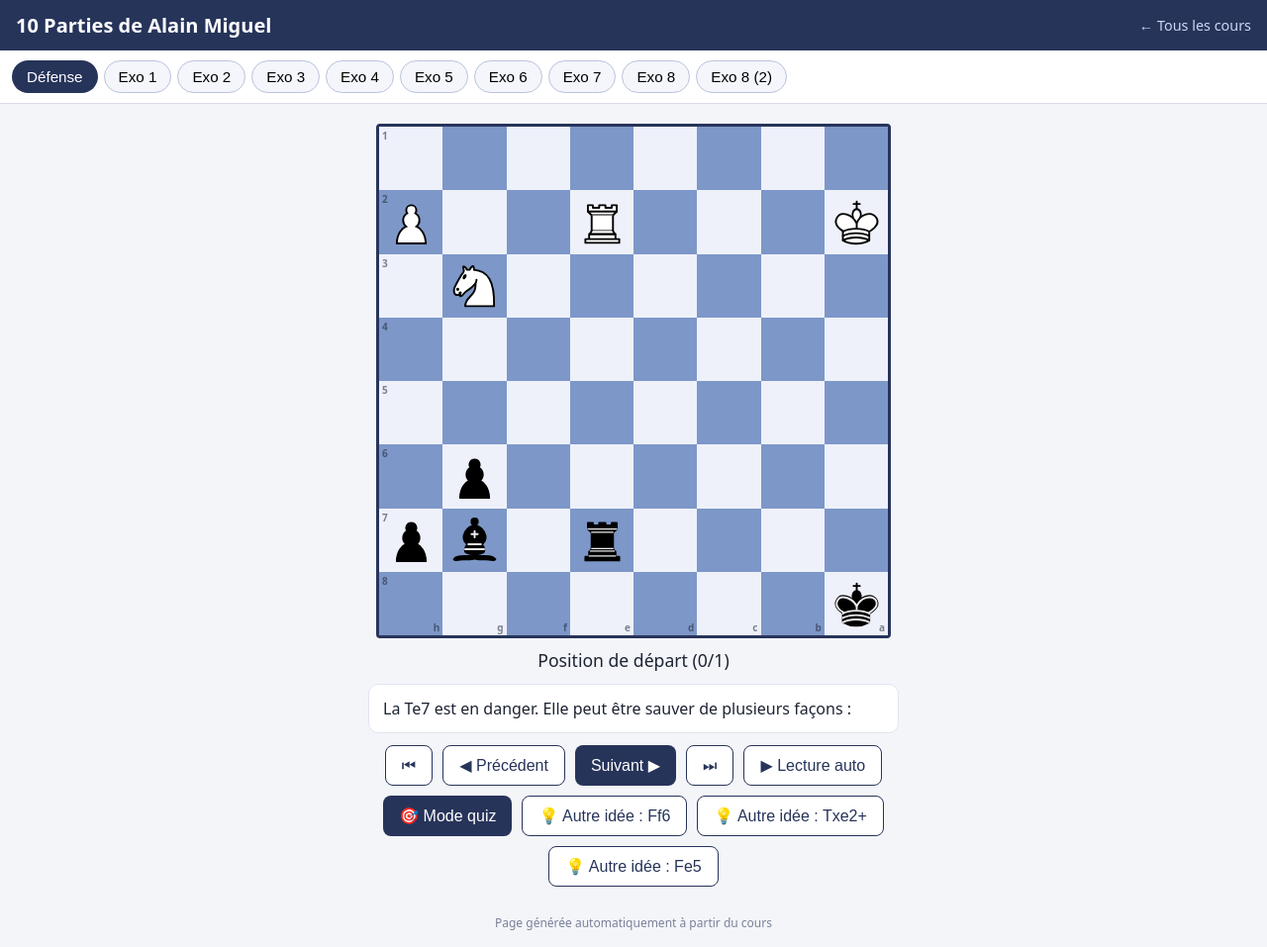
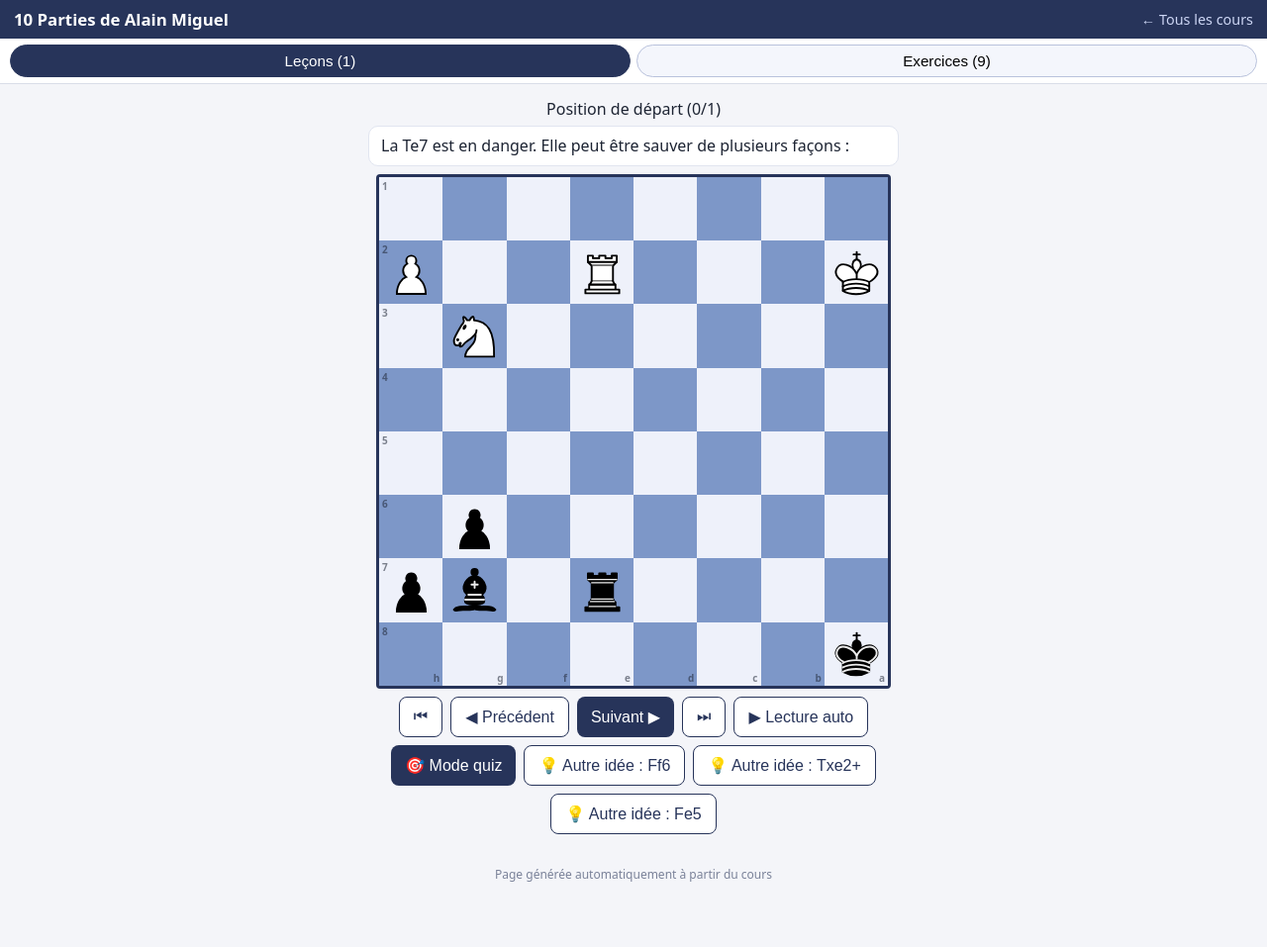
Before and after one commit to BatMillon/Visualisateur, a plain HTML site: page 10-parties-de-alain-miguel-3.html in a window 1280 px wide. Shown: the whole page at 99% size. After the commit the page ends 908 px from the top, so only its background shows below. Drawn offline with Linux system fonts and the light colour scheme.

Commit message:
Mise a jour 22/11/2026 15:44:32,11

```diff
--- a/10-parties-de-alain-miguel-3.html
+++ b/10-parties-de-alain-miguel-3.html
@@ -5,17 +5,20 @@
 :root{--light:#eef1fa;--dark:#7d97c8;--w:min(94vw,520px)}
 *{box-sizing:border-box}
 body{margin:0;font-family:system-ui,Segoe UI,Roboto,sans-serif;background:#f4f5f9;color:#1d2433}
-header{background:#27345a;color:#fff;padding:12px 16px;display:flex;justify-content:space-between;align-items:center;gap:10px}
-header h1{margin:0;font-size:1.25rem}header a{color:#cdd6f4;font-size:.9rem;text-decoration:none}
-#tabs{display:flex;gap:6px;flex-wrap:wrap;padding:10px 12px;background:#fff;border-bottom:1px solid #d9dde8;position:sticky;top:0;z-index:20}
-#tabs button{border:1px solid #b9c2dc;background:#f4f6fc;border-radius:18px;padding:7px 14px;font-size:.95rem;cursor:pointer}
+header{background:#27345a;color:#fff;padding:8px 14px;display:flex;justify-content:space-between;align-items:center;gap:10px}
+header h1{margin:0;font-size:1.05rem}header a{color:#cdd6f4;font-size:.9rem;text-decoration:none}
+#tabs{background:#fff;border-bottom:1px solid #d9dde8;padding:6px 10px}
+#grp{display:flex;gap:6px}
+#sub{display:flex;gap:6px;overflow-x:auto;white-space:nowrap;padding:6px 0 2px;-webkit-overflow-scrolling:touch}
+#tabs button{border:1px solid #b9c2dc;background:#f4f6fc;border-radius:18px;padding:5px 12px;font-size:.9rem;cursor:pointer;flex:0 0 auto}
+#grp button{flex:1;padding:7px 10px;font-size:.95rem}
 #tabs button.on{background:#27345a;color:#fff;border-color:#27345a}
 #tabs button.les{border-style:dashed}
 #tabs button.ok::after{content:" ✓";color:#2e9d4f;font-weight:700}
 #tabs button.on.ok::after{color:#8ff0aa}
-main{max-width:560px;margin:0 auto;padding:12px}
-.card{background:#fff;border-radius:10px;padding:12px 14px;line-height:1.5;margin-bottom:12px;border:1px solid #e1e5f0;white-space:pre-line}
-#board{width:var(--w);aspect-ratio:1;margin:8px auto;display:grid;grid-template-columns:repeat(8,1fr);grid-template-rows:repeat(8,1fr);border:3px solid #27345a;border-radius:4px;touch-action:none;user-select:none;position:relative}
+main{max-width:560px;margin:0 auto;padding:8px 12px}
+.card{background:#fff;border-radius:10px;padding:8px 12px;line-height:1.4;margin-bottom:8px;border:1px solid #e1e5f0;white-space:pre-line}
+#board{width:var(--w);aspect-ratio:1;margin:4px auto 8px;display:grid;grid-template-columns:repeat(8,1fr);grid-template-rows:repeat(8,1fr);border:3px solid #27345a;border-radius:4px;touch-action:none;user-select:none;position:relative}
 .sq{position:relative;display:flex;align-items:center;justify-content:center}
 .sq.l{background:var(--light)}.sq.d{background:var(--dark)}
 .sq.last{box-shadow:inset 0 0 0 100px rgba(255,214,0,.45)}
@@ -27,12 +30,12 @@ main{max-width:560px;margin:0 auto;padding:12px}
 #ghost{background-size:contain;background-repeat:no-repeat;width:calc(var(--w)/8);height:calc(var(--w)/8);position:fixed;pointer-events:none;z-index:50;transform:translate(-50%,-50%);display:none}
 .co{position:absolute;font-size:10px;opacity:.55;pointer-events:none;font-weight:600}
 .co.r{left:3px;top:2px}.co.f{right:3px;bottom:1px}
-#panel{text-align:center;min-height:90px}
-#msg{font-size:1.1rem;margin:10px 0;min-height:1.5em}
+#panel{text-align:center}
+#msg{font-size:1rem;margin:6px 0;min-height:1.4em}
 #msg.good{color:#1f8a43;font-weight:600}#msg.bad{color:#c0392b;font-weight:600}
 #txt{text-align:left}
-.btns{display:flex;gap:10px;justify-content:center;flex-wrap:wrap}
-.btns button{border:0;border-radius:8px;padding:10px 16px;font-size:1rem;cursor:pointer;background:#27345a;color:#fff}
+.btns{display:flex;gap:8px;justify-content:center;flex-wrap:wrap;min-height:48px;margin-bottom:8px}
+.btns button{border:0;border-radius:8px;padding:10px 14px;font-size:1rem;cursor:pointer;background:#27345a;color:#fff}
 .btns button.alt{background:#fff;color:#27345a;border:1px solid #27345a}
 @keyframes shake{20%,60%{transform:translateX(-6px)}40%,80%{transform:translateX(6px)}}
 .shake{animation:shake .4s}
@@ -42,8 +45,9 @@ footer{text-align:center;font-size:.75rem;color:#7a8299;padding:16px}
 <div id="tabs"></div>
 <main>
 <div id="intro" class="card" hidden></div>
+<div id="panel"><div id="msg"></div><div id="txt" class="card" hidden></div></div>
 <div id="board"></div><div id="ghost"></div>
-<div id="panel"><div id="msg"></div><div id="txt" class="card" hidden></div><div class="btns" id="btns"></div></div>
+<div class="btns" id="btns"></div>
 </main>
 <footer>Page générée automatiquement à partir du cours</footer>
 <script>(()=>{function es(f){return f!==null?{comment:f,variations:[]}:{variations:[]}}function ts(f,t,e,s,r){let n={move:f,variations:r};return t&&(n.suffix=t),e&&(n.nag=e),s!==null&&(n.comment=s),n}function ss(...f){let[t,...e]=f,s=t;for(let r of e)r!==null&&(s.variations=[r,...r.variations],r.variations=[],s=r);return t}function is(f,t){if(t.marker&&t.marker.comment){let e=t.root;for(;;){let s=e.variations[0];if(!s){e.comment=t.marker.comment;break}e=s}}return{headers:f,root:t.root,result:(t.marker&&t.marker.result)??void 0}}function rs(f,t){function e(){this.constructor=f}e.prototype=t.prototype,f.prototype=new e}function W(f,t,e,s){var r=Error.call(this,f);return Object.setPrototypeOf&&Object.setPrototypeOf(r,W.prototype),r.expected=t,r.found=e,r.location=s,r.name="SyntaxError",r}rs(W,Error);function ue(f,t,e){return e=e||" ",f.length>t?f:(t-=f.length,e+=e.repeat(t),f+e.slice(0,t))}W.prototype.format=function(f){var t="Error: "+this.message;if(this.location){var e=null,s;for(s=0;s<f.length;s++)if(f[s].source===this.location.source){e=f[s].text.split(/\r\n|\n|\r/g);break}var r=this.location.start,n=this.location.source&&typeof this.location.source.offset=="function"?this.location.source.offset(r):r,c=this.location.source+":"+n.line+":"+n.column;if(e){var h=this.location.end,u=ue("",n.line.toString().length," "),g=e[r.line-1],d=r.line===h.line?h.column:g.length+1,A=d-r.column||1;t+=`
@@ -110,7 +114,8 @@ let store={};try{store=JSON.parse(localStorage.getItem('ech:'+D.title)||'{}')}ca
 const save=()=>{try{localStorage.setItem('ech:'+D.title,JSON.stringify(store))}catch(e){}};
 let QM=null,ARR=[],cur=null,game=null,orient='w',sel=null,last=[],bad=[],timers=[],mode='idle',idx=0,drag=null,kb=null;
 const clear=()=>{timers.forEach(clearTimeout);timers=[]};
-const later=(f,t)=>timers.push(setTimeout(f,t));
+const seen=()=>{const r=$('btns').getBoundingClientRect();return r.top>=0&&r.bottom<=innerHeight+2};
+const later=(f,t,force)=>{const w=()=>{if(force||seen())f();else timers.push(setTimeout(w,300))};timers.push(setTimeout(w,t))};
 
 function render(anim){
   const b=$('board');b.innerHTML='';
@@ -143,18 +148,29 @@ function render(anim){
   if(anim)anim.forEach(a=>{const F=b.querySelector('[data-sq="'+a.from+'"]'),T=b.querySelector('[data-sq="'+a.to+'"]'),pc=T&&T.querySelector('.pc');if(!pc||!F)return;
     const f=F.getBoundingClientRect(),t=T.getBoundingClientRect();pc.style.zIndex=9;pc.style.transition='none';
     pc.style.transform='translate('+(f.left-t.left)+'px,'+(f.top-t.top)+'px)';void pc.offsetWidth;
-    pc.style.transition='transform .8s cubic-bezier(.45,0,.25,1)';pc.style.transform='none'})
+    pc.style.transition='transform .45s cubic-bezier(.45,0,.25,1)';pc.style.transform='none'})
 }
 const setMsg=(t,k)=>{$('msg').textContent=t;$('msg').className=k||''};
 const setTxt=t=>{$('txt').textContent=t||'';$('txt').hidden=!t};
 const setBtns=a=>{const e=$('btns');e.innerHTML='';a.forEach(([t,f,alt])=>{const x=document.createElement('button');x.textContent=t;if(alt)x.className='alt';x.onclick=f;e.appendChild(x)})};
 
+let grpSel=null;
 function tabs(){const t=$('tabs');t.innerHTML='';
-  ITEMS.forEach(it=>{const b=document.createElement('button');b.textContent=it.label;
-    if(it.kind==='lesson')b.classList.add('les');
-    if(cur===it.id)b.classList.add('on');if(it.kind==='exercise'&&store[it.id])b.classList.add('ok');
-    b.onclick=()=>open(it.id);t.appendChild(b)})}
-function open(id){clear();QM=null;ARR=[];cur=id;sel=null;last=[];bad=[];kb=null;mode='idle';setTxt('');setBtns([]);setMsg('');tabs();
+  const les=ITEMS.filter(i=>i.kind!=='exercise'),exo=ITEMS.filter(i=>i.kind==='exercise');
+  const it0=ITEMS.find(x=>x.id===cur),g=grpSel||(it0&&it0.kind==='exercise'?'e':'l');
+  const gr=document.createElement('div');gr.id='grp';
+  [['l','Leçons',les],['e','Exercices',exo]].forEach(([k,lab,arr])=>{if(!arr.length)return;
+    const b=document.createElement('button');b.textContent=lab+' ('+arr.length+')';if(g===k)b.classList.add('on');
+    b.onclick=()=>{grpSel=k;open(arr[0].id)};gr.appendChild(b)});
+  t.appendChild(gr);
+  const arr=g==='e'?exo:les;
+  if(arr.length>1||g==='e'){const sub=document.createElement('div');sub.id='sub';
+    arr.forEach(it=>{const b=document.createElement('button');b.textContent=it.kind==='exercise'?String(it.n):it.label;
+      if(it.kind==='lesson')b.classList.add('les');
+      if(cur===it.id)b.classList.add('on');if(it.kind==='exercise'&&store[it.id])b.classList.add('ok');
+      b.onclick=()=>open(it.id);sub.appendChild(b)});t.appendChild(sub);
+    const on=sub.querySelector('.on');if(on)sub.scrollLeft=on.offsetLeft-20}}
+function open(id){clear();grpSel=null;QM=null;ARR=[];cur=id;sel=null;last=[];bad=[];kb=null;mode='idle';setTxt('');setBtns([]);setMsg('');tabs();
   const it=ITEMS.find(x=>x.id===id);const intro=$('intro');
   intro.textContent=it.text||'';intro.hidden=!it.text;
   if(it.kind==='situation')situation(it);else if(it.kind==='lesson')lesson(it);else exercise(it)}
@@ -165,7 +181,7 @@ function situation(S){
     if(!S.moves.length){setMsg('');setBtns([]);return}
     setMsg('Observe la position…');setBtns([]);
     let i=0;const step=()=>{if(i>=S.moves.length){setMsg('Coup clé : '+frLine(S.fen,S.moves),'good');setBtns([['↺ Rejouer',loop,0]]);return}
-      ARR=ARR.filter(a=>a.color!=='green');const m=game.move(S.moves[i++]);last=[m.from,m.to];render(animOf(m));later(step,2800)};later(step,2000)};
+      ARR=ARR.filter(a=>a.color!=='green');const m=game.move(S.moves[i++]);last=[m.from,m.to];render(animOf(m));later(step,1100)};later(step,800)};
   loop()}
 
 /* ---------- Leçon : partie commentée, coup par coup ---------- */
@@ -174,7 +190,7 @@ function lesson(L){
   const lab=n=>{const f=S[n-1].fen.split(' '),num=f[5],w=f[1]==='w';return (w?num+'. ':num+'… ')+fr(S[n].san)};
   const ctrl=()=>setBtns([['⏮',()=>go(0),1],['◀ Précédent',()=>go(k-1),1],['Suivant ▶',()=>go(k+1),0],['⏭',()=>go(S.length-1),1],[auto?'⏸ Pause':'▶ Lecture auto',toggle,1]]
     .concat(S.length>1?[['🎯 Mode quiz',()=>{clear();auto=false;kb=null;quiz(L,()=>lesson(L))},0]]:[]).concat(S[k].alts.map(a=>['💡 Autre idée : '+fr(a.line[0]),()=>alt(a),1])));
-  const tick=()=>{if(!auto)return;later(()=>{if(k<S.length-1){go(k+1,true);tick()}else{auto=false;ctrl()}},3400)};
+  const tick=()=>{if(!auto)return;later(()=>{if(k<S.length-1){go(k+1,true);tick()}else{auto=false;ctrl()}},1700)};
   const toggle=()=>{auto=!auto;if(!auto){clear();ctrl();return}if(k===S.length-1)go(0,true);ctrl();tick()};
   const go=(n,fromAuto)=>{if(n<0||n>=S.length)return;if(!fromAuto){auto=false;clear()}
     const fw=n===k+1;k=n;game=new Chess(S[k].fen);last=[];let anim=null;
@@ -183,7 +199,7 @@ function lesson(L){
     setMsg(k===0?'Position de départ ('+k+'/'+(S.length-1)+')':'Coup '+lab(k)+'  ('+k+'/'+(S.length-1)+')');setTxt(S[k].comment);ctrl()};
   const alt=a=>{clear();auto=false;game=new Chess(S[k].fen);ARR=[];last=[];render();setTxt(a.comment);
     setMsg('Autre idée : '+frLine(S[k].fen,a.line));setBtns([['↩ Retour à la partie',()=>go(k),0]]);
-    let i=0;const step=()=>{if(i>=a.line.length)return;const m=game.move(a.line[i++]);last=[m.from,m.to];render(animOf(m));later(step,1500)};later(step,900)};
+    let i=0;const step=()=>{if(i>=a.line.length)return;const m=game.move(a.line[i++]);last=[m.from,m.to];render(animOf(m));later(step,800)};later(step,500)};
   kb=e=>{if(e.key==='ArrowRight')go(k+1);else if(e.key==='ArrowLeft')go(k-1)};
   go(0)}
 
@@ -203,7 +219,7 @@ function quiz(L,back){
     if(k>=S.length-1)return end();
     const n=k+1;
     if(isQ(n))return ask(n,false);
-    apply(n,true);mode='idle';setMsg('Coup '+lab(n));setTxt(S[n].comment);setBtns([]);later(next,2800)};
+    apply(n,true);mode='idle';setMsg('Coup '+lab(n));setTxt(S[n].comment);setBtns([]);later(next,1200)};
   const ask=(n,retry)=>{mode='quiz';game=new Chess(S[k].fen);last=[];bad=[];sel=null;ARR=(S[k].arrows||[]).slice();cur_=n;if(!retry){qn++;tries=0}
     render();setTxt('');setMsg('🎯 Question '+qn+'/'+total+' : trouve le meilleur coup pour les '+camp+' !');
     setBtns([['💡 Indice',()=>{const m=new Chess(S[k].fen).move(S[n].san);ARR=(S[k].arrows||[]).concat([{from:m.from,to:m.from,color:'yellow'}]);render()},1],['⏹ Arrêter le quiz',back,1]])};
@@ -240,7 +256,7 @@ function exercise(E){
     const L=E.lines[0];let i=0;const step=()=>{if(i>=L.length){ARR=(E.arrows||[]).concat(E.endArrows||[]);render();setMsg('Correction : '+frLine(E.fen,L),'good');
         setBtns([['↺ Recommencer',start,0],['▶ Revoir',correction,1]]);mode='idle';return}
       const m=game.move(L[i++]);last=[m.from,m.to];render(animOf(m));
-      setMsg('Correction : '+frLine(E.fen,L.slice(0,i)),'');later(step,2400)};later(step,1200)};
+      setMsg('Correction : '+frLine(E.fen,L.slice(0,i)),'');later(step,1000)};later(step,600)};
   E._start=start;E._corr=correction;E._done=done;E._get=()=>cand;E._set=c=>{cand=c};start()}
 
 function tryMove(from,to,animate){
@@ -261,7 +277,7 @@ function tryMove(from,to,animate){
     setMsg('✔ Bien joué !','good');mode='wait';
     later(()=>{const c=cand.find(x=>x.length>idx);const r=game.move(c[idx]);idx++;last=[r.from,r.to];render(animOf(r));
       cand=cand.filter(x=>x.length>=idx&&x[idx-1]===c[idx-1]);E._set(cand);
-      if(E._done())return win(E);mode='play';setMsg('À toi !','')},900)}
+      if(E._done())return win(E);mode='play';setMsg('À toi !','')},450,true)}
   else{mode='fail';bad=[from,to];render();$('board').classList.remove('shake');void $('board').offsetWidth;$('board').classList.add('shake');
     setMsg('✘ Ce n’est pas le bon coup.','bad');setBtns([['↺ Recommencer',E._start,0],['👁 Voir la correction',E._corr,1]])}
 }
```
Also changed, not shown: 7-1-le-clouage-attaquer-la-piece-clouee.html (+41 -25 lines), 8-parties-de-alain-miguel-4.html (+41 -25 lines), 9-attaque-a-la-decouverte.html (+41 -25 lines).
